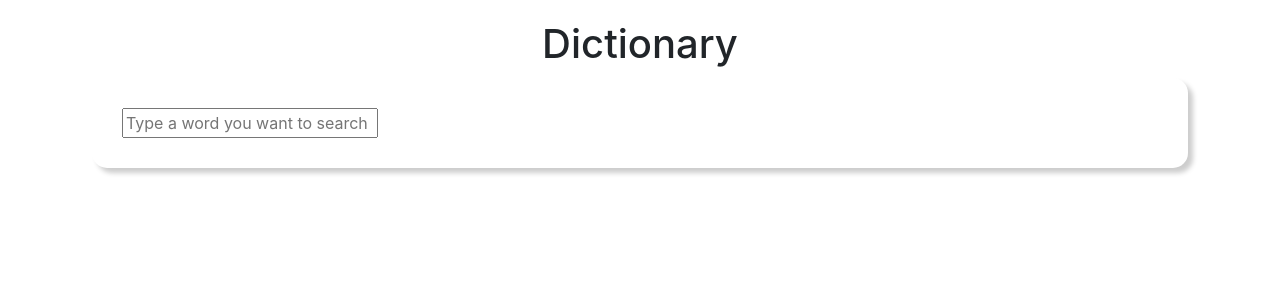
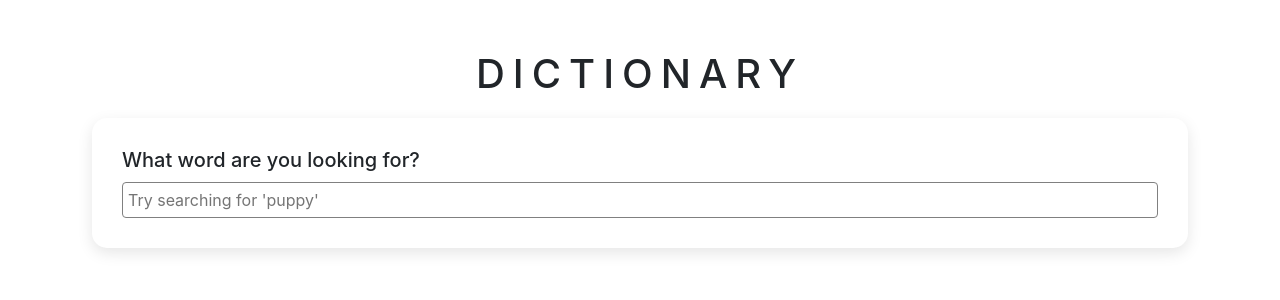
Before and after one commit to anahips/shecodes-dictionary-project, a React (Create React App) app: page / in a window 1280 px wide. Shown: the top 300 px of the page. Built offline with nearby package versions, Linux system fonts and the light colour scheme; no server answers.

Commit message:
added css

```diff
--- a/src/App.css
+++ b/src/App.css
@@ -1,12 +1,6 @@
 h1 {
   text-align: center;
-  margin-top: 20px;
+  margin: 50px 0 20px 0;
+  text-transform: uppercase;
+  letter-spacing: 8px;
 }
-
-.searchForm section {
-  background-color: white;
-  padding: 30px;
-  border-radius: 15px;
-  box-shadow: 5px 5px 5px rgba(0, 0, 0, 0.2);
-  margin: 10px;
-}
--- a/src/App.js
+++ b/src/App.js
@@ -9,7 +9,7 @@ function App() {
         <header className="App-header">
           <h1>Dictionary</h1>
         </header>
-        <SearchForm />
+        <SearchForm defaultWord="smile" />
       </div>
     </div>
   );
--- /dev/null
+++ b/src/Definitions.css
@@ -0,0 +1,15 @@
+.definitions h4 {
+  line-height: 1.5;
+}
+
+.definitions .definition {
+  line-height: 1.5;
+}
+
+.definitions .example {
+  font-size: 13px;
+  opacity: 0.8;
+  font-style: italic;
+  line-height: 2;
+  margin-bottom: 10px;
+}
--- a/src/Definitions.js
+++ b/src/Definitions.js
@@ -1,4 +1,5 @@
 import React from "react";
+import "./Definitions.css";
 
 export default function Definitions(props) {
   return (
@@ -7,10 +8,8 @@ export default function Definitions(props) {
       {props.meaning.definitions.map(function (definitions, index) {
         return (
           <div key={index}>
-            <p>{definitions.definition}</p>
-            <p>
-              <em>{definitions.example}</em>
-            </p>
+            <div className="definition">{definitions.definition}</div>
+            <div className="example">{definitions.example}</div>
           </div>
         );
       })}
--- /dev/null
+++ b/src/Phonetics.css
@@ -0,0 +1,9 @@
+.phonetics i {
+  color: rgb(140, 103, 176);
+  transition: all 150ms ease-in-out;
+  padding-right: 8px;
+}
+
+.phonetics i:hover {
+  color: green;
+}
--- a/src/Phonetics.js
+++ b/src/Phonetics.js
@@ -1,10 +1,11 @@
 import React from "react";
+import "./Phonetics.css";
 
 export default function Phonetics(props) {
   return (
     <div className="phonetics">
       <a href={props.phonetics.audio} target="_blank" rel="noreferrer">
-        <i class="fa-solid fa-headphones"></i>
+        <i class="fa-solid fa-headphones fa-lg"></i>
       </a>
       <span>{props.phonetics.text}</span>
     </div>
--- /dev/null
+++ b/src/Results.css
@@ -0,0 +1,3 @@
+.results h2 {
+  font-size: 38px;
+}
--- a/src/Results.js
+++ b/src/Results.js
@@ -2,6 +2,7 @@ import React from "react";
 import Definitions from "./Definitions";
 import Synonyms from "./Synonyms";
 import Phonetics from "./Phonetics";
+import "./Results.css";
 
 export default function Results(props) {
   console.log(props.result);
--- /dev/null
+++ b/src/SearchForm.css
@@ -0,0 +1,20 @@
+.searchForm section {
+  background-color: white;
+  padding: 30px;
+  border-radius: 15px;
+  box-shadow: 0 5px 15px rgb(0 0 0 / 10%);
+  margin: 10px;
+}
+
+.searchForm input {
+  width: 100%;
+  padding: 5px;
+  border: 1px solid gray;
+  border-radius: 4px;
+  outline-color: rgb(140, 103, 176);
+}
+
+.searchForm h3 {
+  font-size: 20px;
+  margin-bottom: 10px;
+}
--- a/src/SearchForm.js
+++ b/src/SearchForm.js
@@ -1,33 +1,45 @@
 import axios from "axios";
 import React, { useState } from "react";
 import Results from "./Results";
+import "./SearchForm.css";
 
-export default function SearchForm() {
-  let [word, setWord] = useState("");
+export default function SearchForm(props) {
+  let [word, setWord] = useState(props.defaultWord);
   let [results, setResults] = useState(null);
+  let [loaded, setLoaded] = useState(false);
 
   function handleResponse(event) {
     setResults(event.data[0]);
   }
 
+  function search() {
+    let apiUrl = `https://api.dictionaryapi.dev/api/v2/entries/en/${word}`;
+    axios.get(apiUrl).then(handleResponse);
+  }
+
   function handleSubmit(event) {
     event.preventDefault();
-
-    let apiUrl = `https://api.dictionaryapi.dev/api/v2/entries/en/${word}`;
-    axios.get(apiUrl).then(handleResponse);
+    search();
   }
 
   function lookForWord(event) {
     setWord(event.target.value);
   }
 
+  function load() {
+    setLoaded(true);
+    search();
+  }
+
+  if (loaded) {
     return (
       <div className="searchForm">
         <section>
+          <h3>What word are you looking for?</h3>
           <form onSubmit={handleSubmit}>
             <input
               type="text"
-            placeholder="Type a word you want to search"
+              placeholder="Try searching for 'puppy'"
               onChange={lookForWord}
             />
           </form>
@@ -35,4 +47,7 @@ export default function SearchForm() {
         <Results result={results} />
       </div>
     );
+  } else {
+    load();
   }
+}
--- /dev/null
+++ b/src/Synonyms.css
@@ -0,0 +1,10 @@
+.synonyms {
+  margin: 15px 0;
+}
+
+.synonyms li {
+  display: inline-block;
+  padding-right: 10px;
+  font-size: 13px;
+  line-height: 1;
+}
--- a/src/Synonyms.js
+++ b/src/Synonyms.js
@@ -1,13 +1,14 @@
 import React from "react";
+import "./Synonyms.css";
 
 export default function Synonyms(props) {
   return (
     <div className="synonyms">
       {props.synonyms.synonyms.map(function (synonym, index) {
         return (
-          <div key={index}>
-            <p>{synonym}</p>
-          </div>
+          <span key={index}>
+            <li>{synonym}</li>
+          </span>
         );
       })}
     </div>
```
Lines whose indentation alone changed are shown as unchanged.
